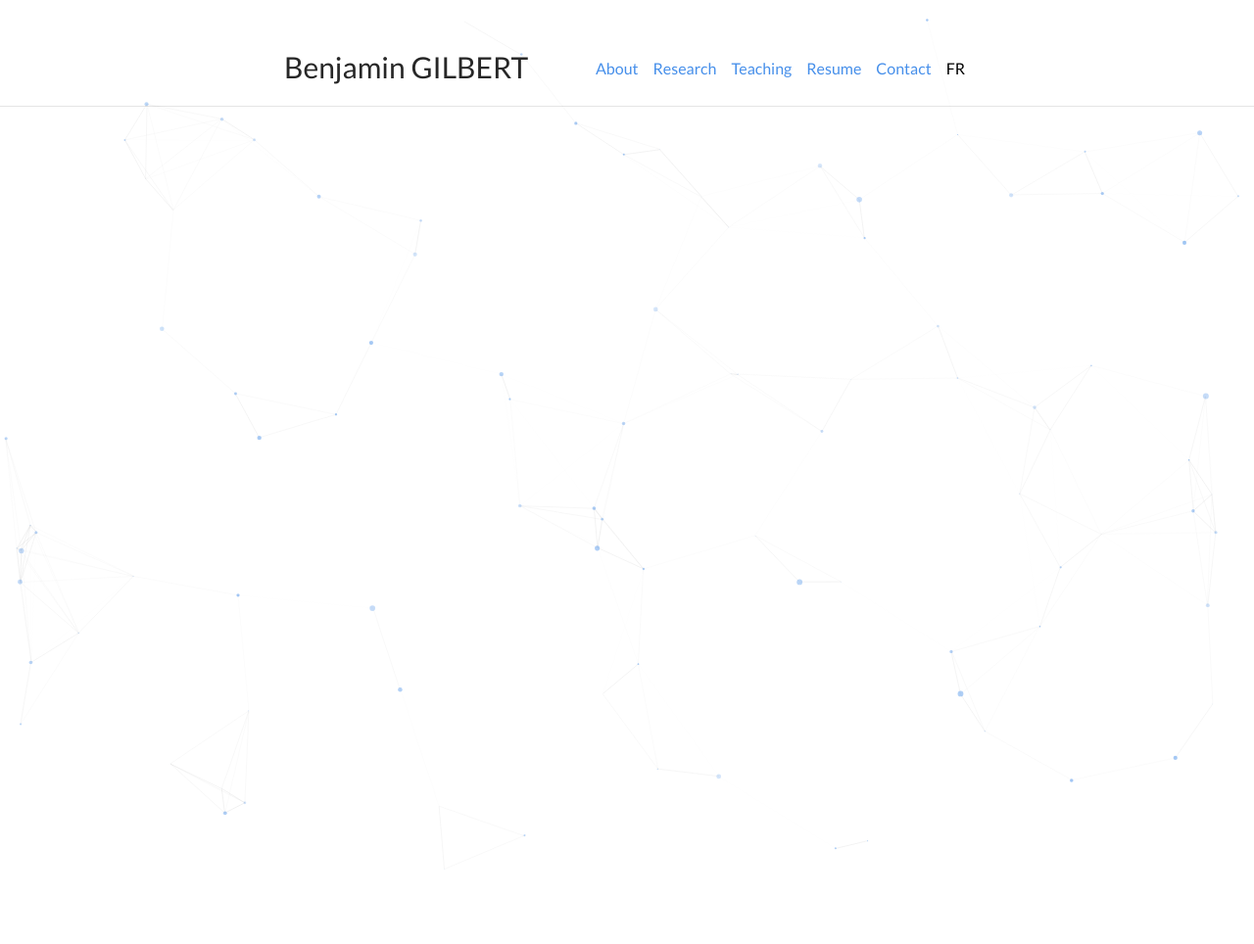
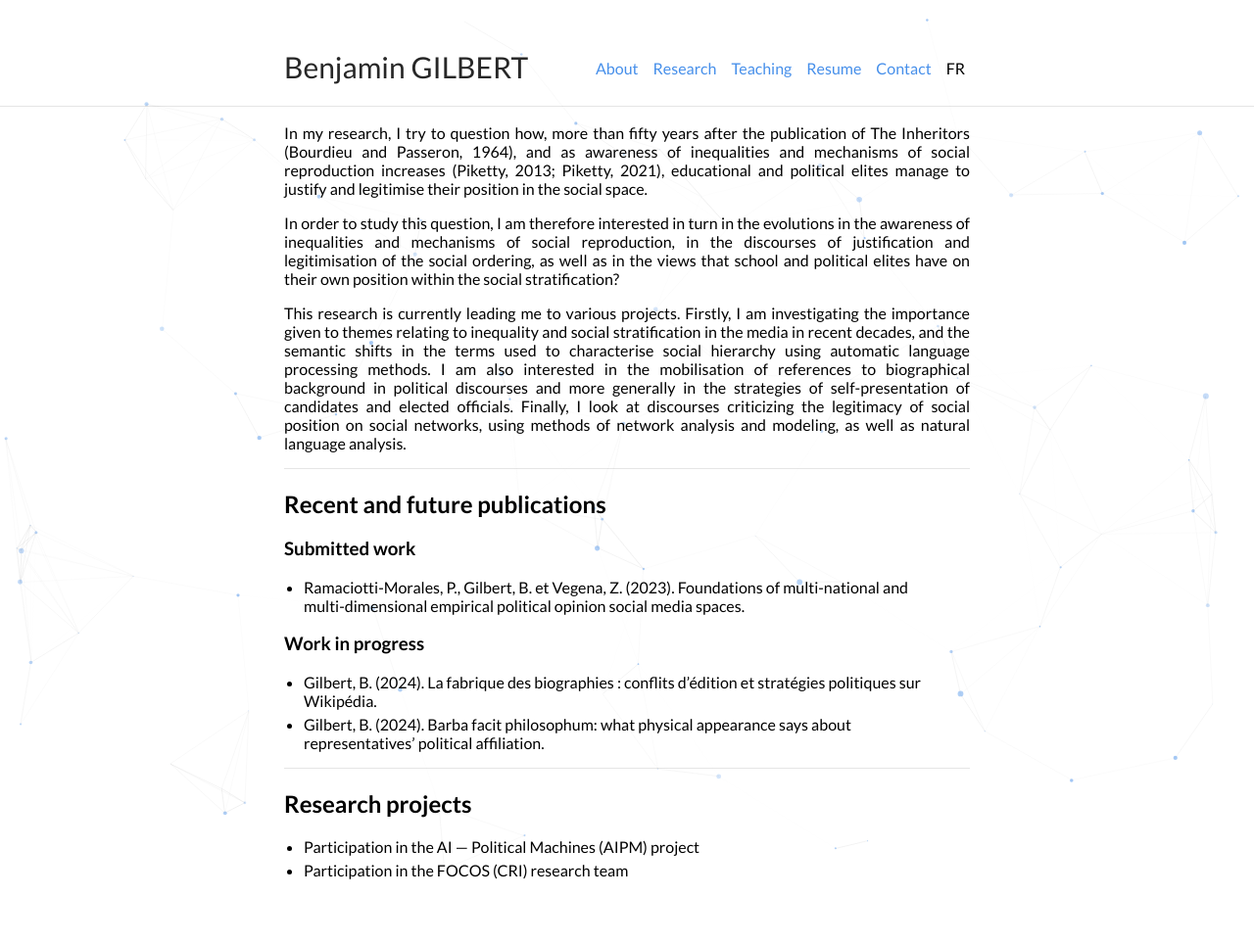
Before and after one commit to bglbrt/bglbrt.github.io, a Jekyll site: the page built from en/research.md, in a window 1280 px wide. Shown: the whole page at 98% size. Built offline with Jekyll 4.4.1, drawn with Linux system fonts in a browser that asks for light colours; before the commit the page ends 900 px from its top, so only the background shows below that.

Commit message:
Update research.md

```diff
--- a/en/research.md
+++ b/en/research.md
@@ -3,3 +3,33 @@ layout: default
 description: Research
 lang: "en"
 ---
+
+<div style="text-align: justify">
+
+<p> In my research, I try to question how, more than fifty years after the publication of The Inheritors (Bourdieu and Passeron, 1964), and as awareness of inequalities and mechanisms of social reproduction increases (Piketty, 2013; Piketty, 2021), educational and political elites manage to justify and legitimise their position in the social space. </p>
+
+<p> In order to study this question, I am therefore interested in turn in the evolutions in the awareness of inequalities and mechanisms of social reproduction, in the discourses of justification and legitimisation of the social ordering, as well as in the views that school and political elites have on their own position within the social stratification? </p>
+
+<p> This research is currently leading me to various projects. Firstly, I am investigating the importance given to themes relating to inequality and social stratification in the media in recent decades, and the semantic shifts in the terms used to characterise social hierarchy using automatic language processing methods. I am also interested in the mobilisation of references to biographical background in political discourses and more generally in the strategies of self-presentation of candidates and elected officials. Finally, I look at discourses criticizing the legitimacy of social position on social networks, using methods of network analysis and modeling, as well as natural language analysis. </p>
+
+</div>
+
+---
+
+## Recent and future publications
+
+### Submitted work
+
+* Ramaciotti-Morales, P., Gilbert, B. et Vegena, Z. (2023). Foundations of multi-national and multi-dimensional empirical political opinion social media spaces.
+
+### Work in progress
+
+* Gilbert, B. (2024). La fabrique des biographies : conflits d'édition et stratégies politiques sur Wikipédia.
+* Gilbert, B. (2024). Barba facit philosophum: what physical appearance says about representatives' political affiliation.
+
+---
+
+## Research projects
+
+* Participation in the AI — Political Machines (AIPM) project
+* Participation in the FOCOS (CRI) research team
```
